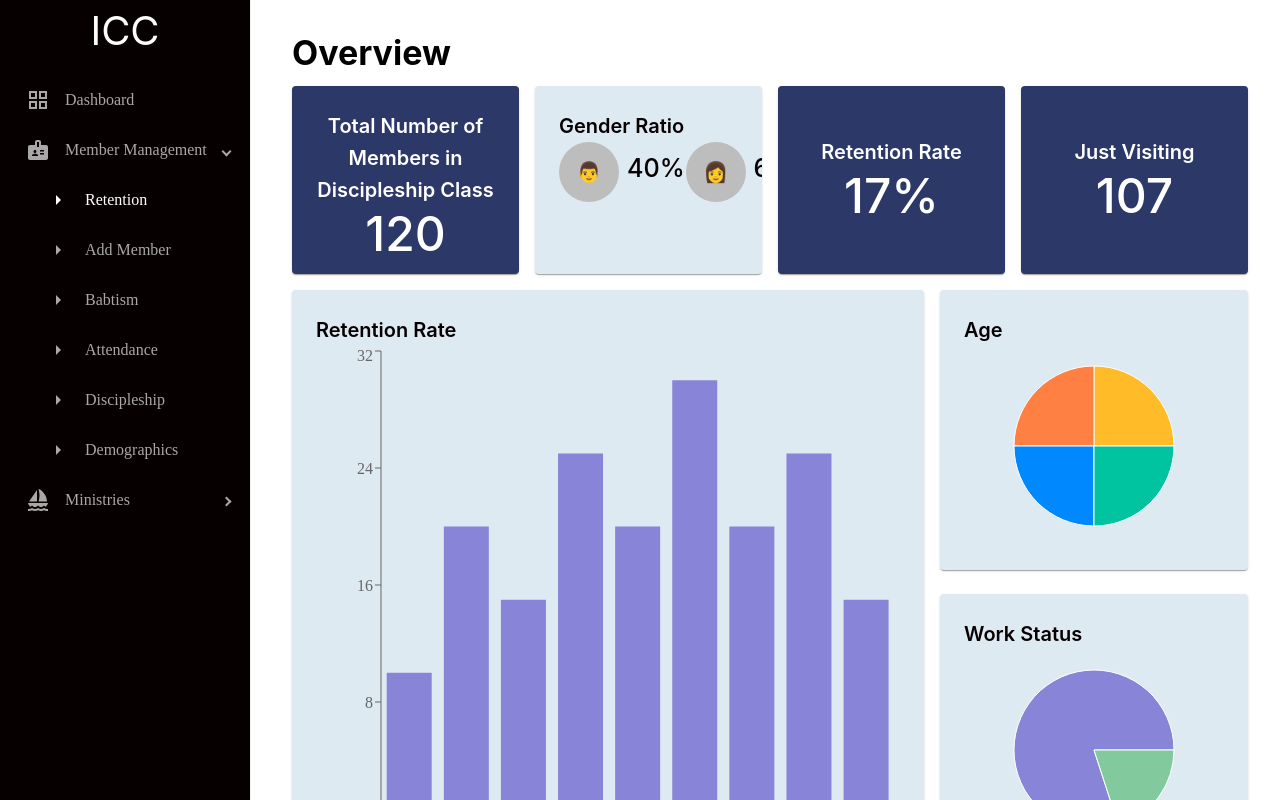
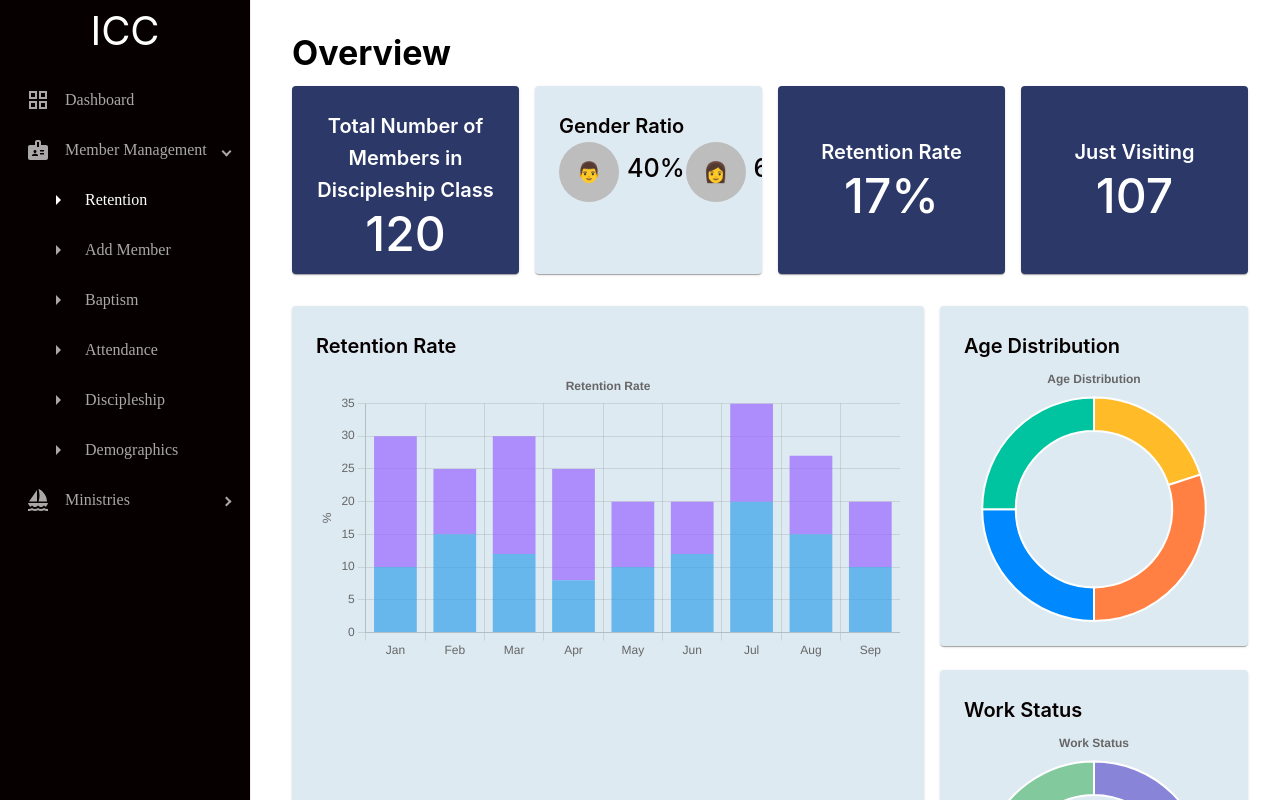
Before and after one commit to Tedmbg/statistics, a React (Vite) app in the folder ChurchBI/: page /retantionRate in a window 1280 px wide. Built offline with nearby package versions, Linux system fonts and the light colour scheme.

Commit message:
add bar component

```diff
--- a/ChurchBI/package.json
+++ b/ChurchBI/package.json
@@ -17,12 +17,13 @@
     "@fullcalendar/react": "^6.1.15",
     "@mui/icons-material": "^6.1.1",
     "@mui/material": "^6.1.1",
+    "chart.js": "^4.4.6",
     "formik": "^2.4.6",
     "react": "^18.3.1",
+    "react-chartjs-2": "^5.2.0",
     "react-dom": "^18.3.1",
     "react-pro-sidebar": "^1.1.0",
     "react-router-dom": "^6.26.2",
-    "recharts": "^2.13.2",
     "yup": "^1.4.0"
   },
   "devDependencies": {
--- /dev/null
+++ b/ChurchBI/src/components/BarChart.jsx
@@ -0,0 +1,20 @@
+// components/BarChart.js
+import { Card, Typography } from "@mui/material";
+import { Bar } from "react-chartjs-2";
+
+const BarChart = ({ data, options, title, height = 400 }) => {
+  return (
+    <Card sx={{ padding: "1.5rem" }}>
+      {title && (
+        <Typography variant="h6" gutterBottom>
+          {title}
+        </Typography>
+      )}
+      <div style={{ height }}>
+        <Bar data={data} options={options} />
+      </div>
+    </Card>
+  );
+};
+
+export default BarChart;
--- a/ChurchBI/src/pages/global/SideBar.jsx
+++ b/ChurchBI/src/pages/global/SideBar.jsx
@@ -88,7 +88,7 @@ export default function SideBar() {
             active={checkActive("/babtism")}
             icon={<ArrowRightOutlinedIcon />}
           >
-            Babtism
+            Baptism
           </MenuItem>
           <MenuItem
             component={<NavLink to="attendance" />}
--- a/ChurchBI/src/pages/membership-management/retantionRate/RetentionRate.jsx
+++ b/ChurchBI/src/pages/membership-management/retantionRate/RetentionRate.jsx
@@ -1,48 +1,168 @@
-import { Box, Card, Typography, Grid, Avatar } from "@mui/material";
 import {
-  PieChart,
-  Pie,
-  Cell,
-  ResponsiveContainer,
-  BarChart,
-  Bar,
-  XAxis,
-  YAxis,
+  Box,
+  Card,
+  Typography,
+  Grid,
+  Avatar,
+  List,
+  ListItem,
+  ListItemAvatar,
+  ListItemText,
+} from "@mui/material";
+import { Doughnut } from "react-chartjs-2";
+import {
+  Chart as ChartJS,
+  BarElement,
+  CategoryScale,
+  LinearScale,
+  ArcElement,
   Tooltip,
-} from "recharts";
+  Title,
+} from "chart.js";
+import BarChart from "../../../components/BarChart"; // Import the BarChart component
 
-// Dummy data for the charts (placeholders)
-const ageData = [
-  { name: "18 - 25", value: 20 },
-  { name: "33 - 45", value: 20 },
-  { name: "33 - 45", value: 20 },
-  { name: "33 - 45", value: 20 },
+// Register Chart.js components
+ChartJS.register(
+  BarElement,
+  CategoryScale,
+  LinearScale,
+  ArcElement,
+  Tooltip,
+  Title
+);
+
+// Dummy data for the charts
+const ageData = [20, 30, 25, 25];
+const workStatusData = [80, 20];
+const retentionData = [
+  { month: "Jan", male: 10, female: 20 },
+  { month: "Feb", male: 15, female: 10 },
+  { month: "Mar", male: 12, female: 18 },
+  { month: "Apr", male: 8, female: 17 },
+  { month: "May", male: 10, female: 10 },
+  { month: "Jun", male: 12, female: 8 },
+  { month: "Jul", male: 20, female: 15 },
+  { month: "Aug", male: 15, female: 12 },
+  { month: "Sep", male: 10, female: 10 },
 ];
-const workStatusData = [
-  { name: "Employed", value: 80 },
-  { name: "Unemployed", value: 20 },
-];
-const retentionData = [
-  { month: "Jan", rate: 10 },
-  { month: "Feb", rate: 20 },
-  { month: "Mar", rate: 15 },
-  { month: "Apr", rate: 25 },
-  { month: "May", rate: 20 },
-  { month: "Jun", rate: 30 },
-  { month: "Jul", rate: 20 },
-  { month: "Aug", rate: 25 },
-  { month: "Sep", rate: 15 },
+
+const discipleshipClasses = [
+  {
+    className: "Class 1",
+    leaderName: "John Kimani",
+    label: "mb .12",
+    avatar: "path/to/avatar1.jpg",
+  },
+  {
+    className: "Class 5",
+    leaderName: "Lady John",
+    label: "mb .16",
+    avatar: "path/to/avatar2.jpg",
+  },
+  {
+    className: "Class 9",
+    leaderName: "Zack Chesoni",
+    label: "mb .19",
+    avatar: "path/to/avatar3.jpg",
+  },
+  {
+    className: "Class 2",
+    leaderName: "Shem Mustafa",
+    label: "mb .22",
+    avatar: "path/to/avatar4.jpg",
+  },
+  {
+    className: "Class 3",
+    leaderName: "Jane Rotich",
+    label: "mb .23",
+    avatar: "path/to/avatar5.jpg",
+  },
 ];
 
 function RetentionRate() {
+  // Prepare data and options for the charts
+
+  const retentionBarData = {
+    labels: retentionData.map((data) => data.month),
+    datasets: [
+      {
+        label: "Male",
+        data: retentionData.map((data) => data.male),
+        backgroundColor: "rgba(54, 162, 235, 0.7)",
+      },
+      {
+        label: "Female",
+        data: retentionData.map((data) => data.female),
+        backgroundColor: "rgba(153, 102, 255, 0.7)",
+      },
+    ],
+  };
+
+  const retentionBarOptions = {
+    responsive: true,
+    plugins: {
+      title: { display: true, text: "Retention Rate" },
+      tooltip: { enabled: true },
+    },
+    scales: {
+      x: { stacked: true },
+      y: {
+        stacked: true,
+        beginAtZero: true,
+        title: { display: true, text: "%" },
+      },
+    },
+  };
+
+  const ageDoughnutData = {
+    labels: ["18 - 25", "26 - 32", "33 - 45", "45+"],
+    datasets: [
+      {
+        label: "Age Distribution",
+        data: ageData,
+        backgroundColor: ["#ffbb28", "#ff8042", "#0088fe", "#00c49f"],
+      },
+    ],
+  };
+
+  const ageDoughnutOptions = {
+    responsive: true,
+    plugins: {
+      title: { display: true, text: "Age Distribution" },
+      tooltip: { enabled: true },
+    },
+    cutout: "70%",
+  };
+
+  const workStatusDoughnutData = {
+    labels: ["Employed", "Unemployed"],
+    datasets: [
+      {
+        label: "Work Status",
+        data: workStatusData,
+        backgroundColor: ["#8884d8", "#82ca9d"],
+      },
+    ],
+  };
+
+  const workStatusDoughnutOptions = {
+    responsive: true,
+    plugins: {
+      title: { display: true, text: "Work Status" },
+      tooltip: { enabled: true },
+    },
+    cutout: "70%",
+  };
+
   return (
     <Box sx={{ padding: "2rem" }}>
       <Typography variant="h4" fontWeight="bold" gutterBottom>
         Overview
       </Typography>
 
+      {/* Top Row Cards */}
       <Grid container spacing={2}>
-        {/* Top Row Cards */}
+        {/* First Card */}
         <Grid item xs={12} md={3}>
           <Card
             sx={{
@@ -50,7 +170,7 @@ function RetentionRate() {
               backgroundColor: "#2B3868",
               color: "#fff",
               height: "8.75rem",
-              textAlign:"center"
+              textAlign: "center",
             }}
           >
             <Typography variant="h6">
@@ -60,12 +180,15 @@ function RetentionRate() {
           </Card>
         </Grid>
 
+        {/* Second Card */}
         <Grid item xs={12} md={3}>
           <Card sx={{ padding: "1.5rem", height: "8.75rem" }}>
             <Typography variant="h6">Gender Ratio</Typography>
             <Box display="flex" justifyContent="space-between">
               <Avatar sx={{ height: "3.75rem", width: "3.75rem" }}>👨</Avatar>
-              <Typography sx={{ fontSize: "1.575rem", mt: 1, pl: 1, pr: 0.1 }}>
+              <Typography
+                sx={{ fontSize: "1.575rem", mt: 1, pl: 1, pr: 0.1 }}
+              >
                 40%
               </Typography>
               <Avatar sx={{ height: "3.75rem", width: "3.75rem" }}>👩</Avatar>
@@ -76,6 +199,7 @@ function RetentionRate() {
           </Card>
         </Grid>
 
+        {/* Third Card */}
         <Grid item xs={12} md={3}>
           <Card
             sx={{
@@ -84,9 +208,9 @@ function RetentionRate() {
               color: "#fff",
               height: "8.75rem",
               display: "flex",
-              flexDirection:"column",
-              justifyContent:"center",
-              alignItems:"center"
+              flexDirection: "column",
+              justifyContent: "center",
+              alignItems: "center",
             }}
           >
             <Typography variant="h6">Retention Rate</Typography>
@@ -94,6 +218,7 @@ function RetentionRate() {
           </Card>
         </Grid>
 
+        {/* Fourth Card */}
         <Grid item xs={12} md={3}>
           <Card
             sx={{
@@ -102,75 +227,48 @@ function RetentionRate() {
               color: "#fff",
               height: "8.75rem",
               display: "flex",
-              flexDirection:"column",
-              justifyContent:"center",
-              alignItems:"center"
+              flexDirection: "column",
+              justifyContent: "center",
+              alignItems: "center",
             }}
           >
             <Typography variant="h6">Just Visiting</Typography>
             <Typography variant="h3">107</Typography>
           </Card>
         </Grid>
+      </Grid>
 
+      {/* Additional spacing between the top cards and the rest */}
+      <Box my={4} />
+
+      {/* Rest of the content */}
+      <Grid container spacing={2}>
         {/* Retention Rate Chart */}
         <Grid item xs={12} md={8}>
-          <Card sx={{ padding: "1.5rem" }}>
-            <Typography variant="h6">Retention Rate</Typography>
-            <ResponsiveContainer width="100%" height={508}>
-              <BarChart data={retentionData}>
-                <XAxis dataKey="month" />
-                <YAxis />
-                <Tooltip />
-                <Bar dataKey="rate" fill="#8884d8" />
-              </BarChart>
-            </ResponsiveContainer>
-          </Card>
+          <BarChart
+            data={retentionBarData}
+            options={retentionBarOptions}
+            title="Retention Rate"
+            height={695} // Adjust height if needed
+          />
         </Grid>
 
-        {/* Sidebar: Age and Work Status Pie Charts */}
+        {/* Age Distribution Donut Chart and Work Status Donut Chart */}
         <Grid item xs={12} md={4}>
           <Card sx={{ padding: "1.5rem", marginBottom: "1.5rem" }}>
-            <Typography variant="h6">Age</Typography>
-            <ResponsiveContainer width="100%" height={200}>
-              <PieChart>
-                <Pie
-                  data={ageData}
-                  dataKey="value"
-                  outerRadius={80}
-                  fill="#82ca9d"
-                >
-                  {ageData.map((entry, index) => (
-                    <Cell
-                      key={`cell-${index}`}
-                      fill={
-                        ["#ffbb28", "#ff8042", "#0088fe", "#00c49f"][index % 4]
-                      }
+            <Typography variant="h6">Age Distribution</Typography>
+            <Doughnut
+              data={ageDoughnutData}
+              options={ageDoughnutOptions}
             />
-                  ))}
-                </Pie>
-              </PieChart>
-            </ResponsiveContainer>
           </Card>
 
           <Card sx={{ padding: "1.5rem" }}>
             <Typography variant="h6">Work Status</Typography>
-            <ResponsiveContainer width="100%" height={200}>
-              <PieChart>
-                <Pie
-                  data={workStatusData}
-                  dataKey="value"
-                  outerRadius={80}
-                  fill="#8884d8"
-                >
-                  {workStatusData.map((entry, index) => (
-                    <Cell
-                      key={`cell-${index}`}
-                      fill={["#8884d8", "#82ca9d"][index % 2]}
+            <Doughnut
+              data={workStatusDoughnutData}
+              options={workStatusDoughnutOptions}
             />
-                  ))}
-                </Pie>
-              </PieChart>
-            </ResponsiveContainer>
           </Card>
         </Grid>
 
@@ -178,29 +276,42 @@ function RetentionRate() {
         <Grid item xs={12}>
           <Card sx={{ padding: "1.5rem" }}>
             <Typography variant="h6">Discipleship Classes</Typography>
-            <Box sx={{ marginTop: "1rem" }}>
-              {["Class 1", "Class 5", "Class 9", "Class 2", "Class 3"].map(
-                (className, index) => (
+            <List>
+              {discipleshipClasses.map((item, index) => (
+                <ListItem
+                  key={index}
+                  sx={{ paddingLeft: 0, paddingRight: 0 }}
+                >
+                  <ListItemAvatar>
+                    <Avatar src={item.avatar} alt={item.leaderName} />
+                  </ListItemAvatar>
+                  <ListItemText
+                    primary={
+                      <Typography variant="body1" fontWeight="bold">
+                        {item.className}
+                      </Typography>
+                    }
+                    secondary={
                       <Box
-                    key={index}
                         display="flex"
                         alignItems="center"
-                    marginBottom="1rem"
+                        justifyContent="space-between"
                       >
-                    <Avatar
-                      sx={{ marginRight: "1rem" }}
-                      src="path/to/avatar.jpg"
-                    />
-                    <Box>
-                      <Typography>{className}</Typography>
-                      <Typography variant="body2" color="text.secondary">
-                        Member info
+                        <Typography variant="body2">
+                          {item.leaderName}
+                        </Typography>
+                        <Typography
+                          variant="body2"
+                          color="textSecondary"
+                        >
+                          {item.label}
                         </Typography>
                       </Box>
-                  </Box>
-                )
-              )}
-            </Box>
+                    }
+                  />
+                </ListItem>
+              ))}
+            </List>
           </Card>
         </Grid>
       </Grid>
```
Also changed, not shown: 1 other file (tests, documents, lock files or other folders). Lines whose indentation alone changed are shown as unchanged.
